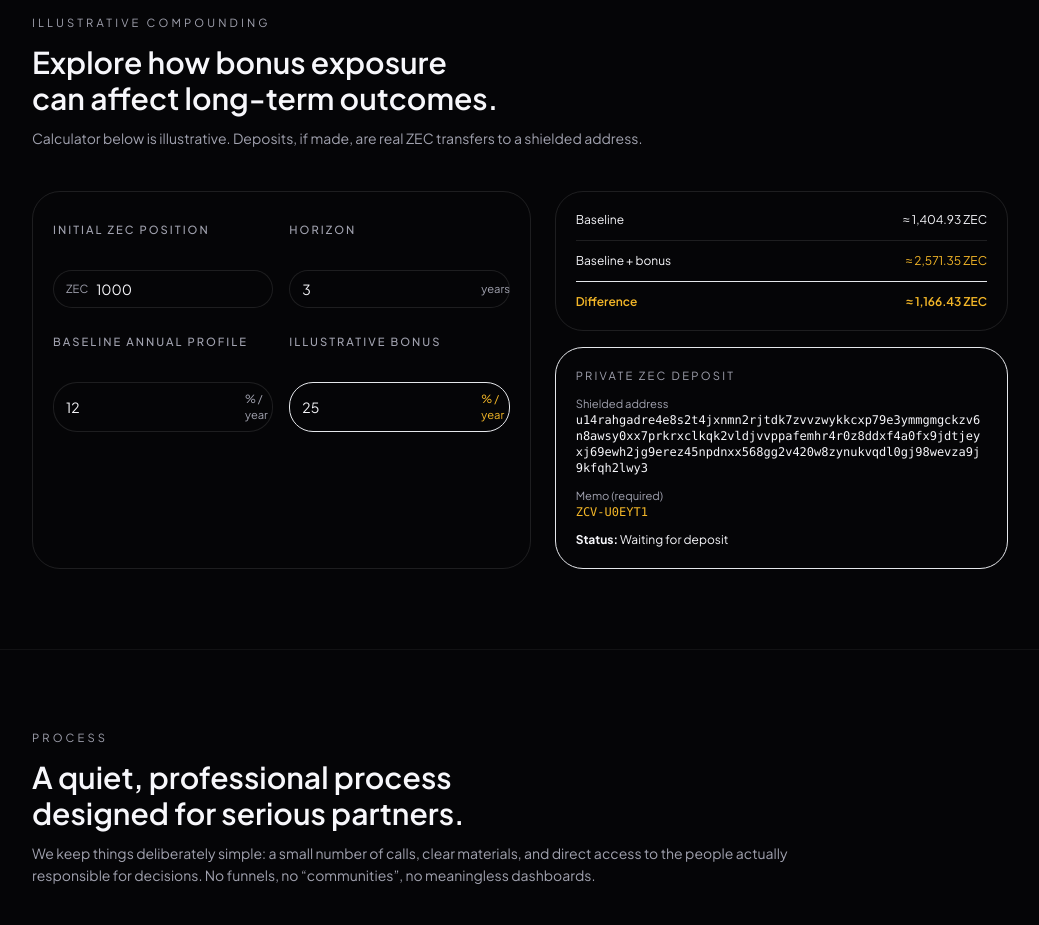
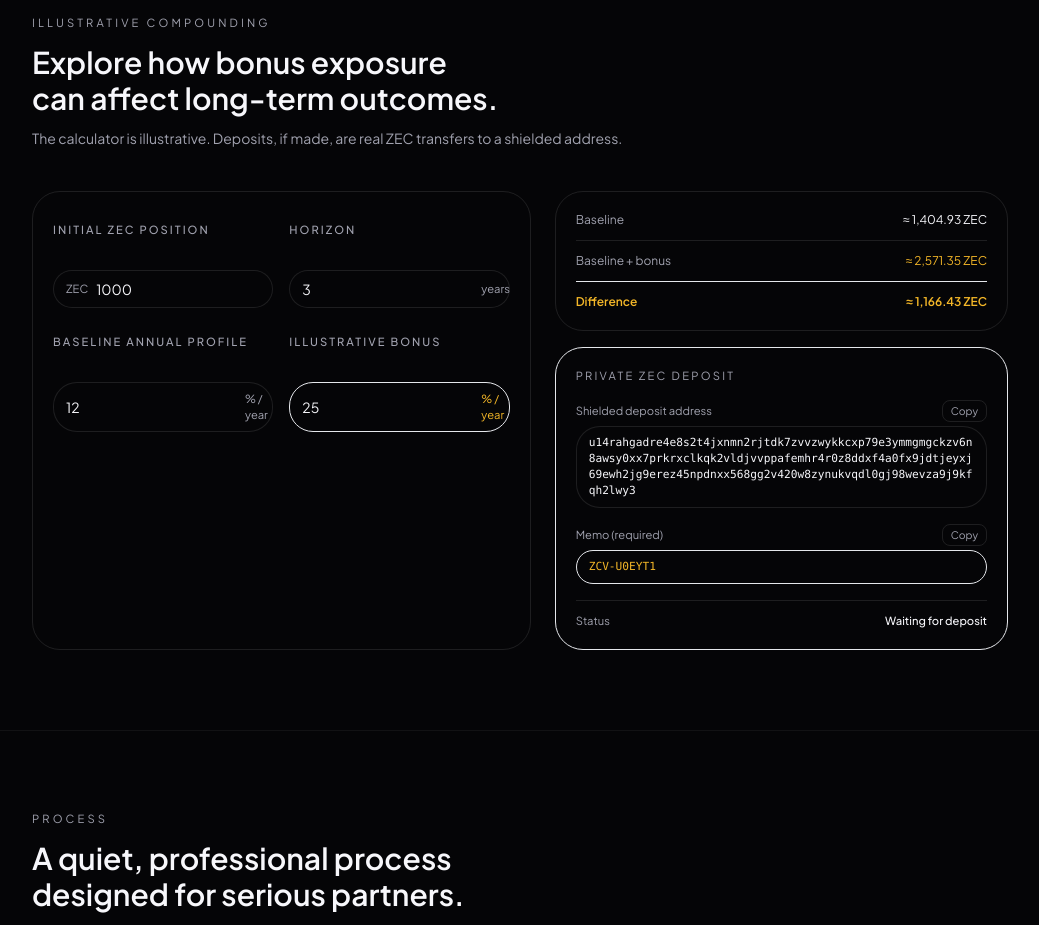
Before and after one commit to Gatsby01k/zcv-land, a Next.js app: page / in a window 1280 px wide. Shown: the part 1980-2905 px from the top of the page, without its empty margins (120-1159 px from the left). Built offline with nearby package versions, Linux system fonts and the light colour scheme.

Commit message:
Update CalculatorSection.tsx

```diff
--- a/components/sections/CalculatorSection.tsx
+++ b/components/sections/CalculatorSection.tsx
@@ -3,20 +3,35 @@
 
 import { useState, useMemo, useEffect } from "react";
 
+/* ================== CONSTANTS ================== */
+
 const ZEC_ADDRESS =
   "u14rahgadre4e8s2t4jxnmn2rjtdk7zvvzwykkcxp79e3ymmgmgckzv6n8awsy0xx7prkrxclkqk2vldjvvppafemhr4r0z8ddxf4a0fx9jdtjeyxj69ewh2jg9erez45npdnxx568gg2v420w8zynukvqdl0gj98wevza9j9kfqh2lwy3";
 
-function generateMemo() {
-  return "ZCV-" + Math.random().toString(36).slice(2, 8).toUpperCase();
-}
+const REQUIRED_CONFIRMATIONS = 10;
+
+/* ================== HELPERS ================== */
 
 function parseNumber(value: string): number {
   const n = Number(value.replace(",", "."));
   return Number.isFinite(n) && n >= 0 ? n : 0;
 }
 
+function generateMemo() {
+  return "ZCV-" + Math.random().toString(36).slice(2, 8).toUpperCase();
+}
+
+function copy(text: string, setCopied: (v: boolean) => void) {
+  navigator.clipboard.writeText(text).then(() => {
+    setCopied(true);
+    setTimeout(() => setCopied(false), 1500);
+  });
+}
+
+/* ================== COMPONENT ================== */
+
 export default function CalculatorSection() {
-  /* ---------- calculator ---------- */
+  /* ---------- calculator state ---------- */
   const [principal, setPrincipal] = useState("1000");
   const [years, setYears] = useState("3");
   const [baseline, setBaseline] = useState("12");
@@ -41,7 +56,7 @@ export default function CalculatorSection() {
   const fmt = (n: number) =>
     n.toLocaleString("en-US", { maximumFractionDigits: 2 });
 
-  /* ---------- deposit ---------- */
+  /* ---------- deposit state ---------- */
   const [memo] = useState(generateMemo);
   const [status, setStatus] = useState<
     "waiting" | "pending" | "confirmed"
@@ -49,6 +64,10 @@ export default function CalculatorSection() {
   const [confirmations, setConfirmations] = useState(0);
   const [received, setReceived] = useState<number | null>(null);
 
+  const [addrCopied, setAddrCopied] = useState(false);
+  const [memoCopied, setMemoCopied] = useState(false);
+
+  /* ---------- polling ---------- */
   useEffect(() => {
     const interval = setInterval(async () => {
       const res = await fetch(`/api/deposit/status?memo=${memo}`);
@@ -64,10 +83,12 @@ export default function CalculatorSection() {
     return () => clearInterval(interval);
   }, [memo]);
 
+  /* ================== RENDER ================== */
+
   return (
     <section className="reveal border-b border-white/5 bg-zv-bg-soft/60 py-16 lg:py-20">
       <div className="mx-auto max-w-5xl px-4 lg:px-6">
-        {/* ---------- header ---------- */}
+        {/* ---------- HEADER ---------- */}
         <header className="max-w-3xl space-y-3">
           <p className="text-[0.7rem] uppercase tracking-[0.28em] text-zv-muted">
             Illustrative compounding
@@ -76,17 +97,14 @@ export default function CalculatorSection() {
             Explore how bonus exposure can affect long-term outcomes.
           </h2>
           <p className="text-sm leading-relaxed text-zv-muted">
-            Calculator below is illustrative. Deposits, if made, are real ZEC
+            The calculator is illustrative. Deposits, if made, are real ZEC
             transfers to a shielded address.
           </p>
         </header>
 
         <div className="mt-10 grid gap-6 lg:grid-cols-[minmax(0,1.1fr)_minmax(0,1fr)]">
-          {/* ---------- calculator inputs ---------- */}
+          {/* ================== INPUTS ================== */}
           <div className="space-y-4 rounded-3xl border border-white/10 bg-zv-bg-card/80 p-4 sm:p-5">
-            {/* inputs unchanged */}
-            {/* ... (оставлены без изменений) */}
-            {/* ↓↓↓ */}
             <div className="grid gap-4 sm:grid-cols-2">
               <div className="space-y-1.5 text-xs">
                 <label className="block text-[0.7rem] font-medium uppercase tracking-[0.18em] text-zv-muted">
@@ -152,17 +170,16 @@ export default function CalculatorSection() {
             </div>
           </div>
 
-          {/* ---------- results + deposit ---------- */}
+          {/* ================== RESULTS + DEPOSIT ================== */}
           <div className="space-y-4">
-            {/* results (как было) */}
-            <div className="rounded-3xl border border-white/10 bg-zv-bg-card/90 p-4 sm:p-5 text-xs">
-              <div className="space-y-3">
+            {/* Results */}
+            <div className="rounded-3xl border border-white/10 bg-zv-bg-card/90 p-4 sm:p-5 text-xs space-y-3">
               <div className="flex justify-between">
-                  <span>Baseline</span>
+                <span className="text-zv-muted">Baseline</span>
                 <span>≈ {fmt(result.baseValue)} ZEC</span>
               </div>
               <div className="flex justify-between border-t border-white/10 pt-3">
-                  <span>Baseline + bonus</span>
+                <span className="text-zv-muted">Baseline + bonus</span>
                 <span className="text-zv-gold">
                   ≈ {fmt(result.bonusValue)} ZEC
                 </span>
@@ -172,41 +189,66 @@ export default function CalculatorSection() {
                 <span>≈ {fmt(result.diff)} ZEC</span>
               </div>
             </div>
-            </div>
 
-            {/* ---------- REAL DEPOSIT ---------- */}
-            <div className="rounded-3xl border border-zv-gold/40 bg-zv-bg-card/90 p-4 sm:p-5 text-xs space-y-3">
+            {/* Deposit */}
+            <div className="rounded-3xl border border-zv-gold/40 bg-zv-bg-card/90 p-4 sm:p-5 text-xs space-y-4">
               <div className="text-[0.7rem] uppercase tracking-[0.2em] text-zv-muted">
                 Private ZEC deposit
               </div>
 
-              <div>
-                <div className="text-[0.7rem] text-zv-muted">
-                  Shielded address
+              {/* Address */}
+              <div className="space-y-1">
+                <div className="flex items-center justify-between">
+                  <span className="text-[0.7rem] text-zv-muted">
+                    Shielded deposit address
+                  </span>
+                  <button
+                    onClick={() => copy(ZEC_ADDRESS, setAddrCopied)}
+                    className="rounded-lg border border-white/10 px-2 py-0.5 text-[0.65rem] text-zv-muted hover:border-zv-gold/50 hover:text-zv-gold transition"
+                  >
+                    {addrCopied ? "Copied" : "Copy"}
+                  </button>
                 </div>
-                <code className="break-all text-zv-text">
+                <div className="rounded-2xl border border-white/10 bg-zv-bg px-3 py-2 font-mono text-[0.7rem] break-all">
                   {ZEC_ADDRESS}
-                </code>
+                </div>
               </div>
 
-              <div>
-                <div className="text-[0.7rem] text-zv-muted">
+              {/* Memo */}
+              <div className="space-y-1">
+                <div className="flex items-center justify-between">
+                  <span className="text-[0.7rem] text-zv-muted">
                     Memo (required)
+                  </span>
+                  <button
+                    onClick={() => copy(memo, setMemoCopied)}
+                    className="rounded-lg border border-white/10 px-2 py-0.5 text-[0.65rem] text-zv-muted hover:border-zv-gold/50 hover:text-zv-gold transition"
+                  >
+                    {memoCopied ? "Copied" : "Copy"}
+                  </button>
                 </div>
-                <code className="text-zv-gold">{memo}</code>
+                <div className="rounded-2xl border border-zv-gold/30 bg-zv-bg px-3 py-2 font-mono text-[0.7rem] text-zv-gold">
+                  {memo}
+                </div>
               </div>
 
-              <div>
-                <strong>Status:</strong>{" "}
+              {/* Status */}
+              <div className="flex items-center justify-between border-t border-white/10 pt-3">
+                <span className="text-[0.7rem] text-zv-muted">Status</span>
+                <span className="text-[0.7rem] font-medium">
                   {status === "waiting" && "Waiting for deposit"}
                   {status === "pending" &&
-                  `Pending (${confirmations}/10 confirmations)`}
-                {status === "confirmed" && "Confirmed ✅"}
+                    `Pending (${confirmations}/${REQUIRED_CONFIRMATIONS})`}
+                  {status === "confirmed" && (
+                    <span className="text-zv-gold">Confirmed ✓</span>
+                  )}
+                </span>
               </div>
 
               {received !== null && (
-                <div>
-                  Received: <strong>{received} ZEC</strong>
+                <div className="text-right text-[0.7rem] text-zv-muted">
+                  Received{" "}
+                  <span className="text-zv-text">{received} ZEC</span>
                 </div>
               )}
             </div>
```
Lines whose indentation alone changed are shown as unchanged.
